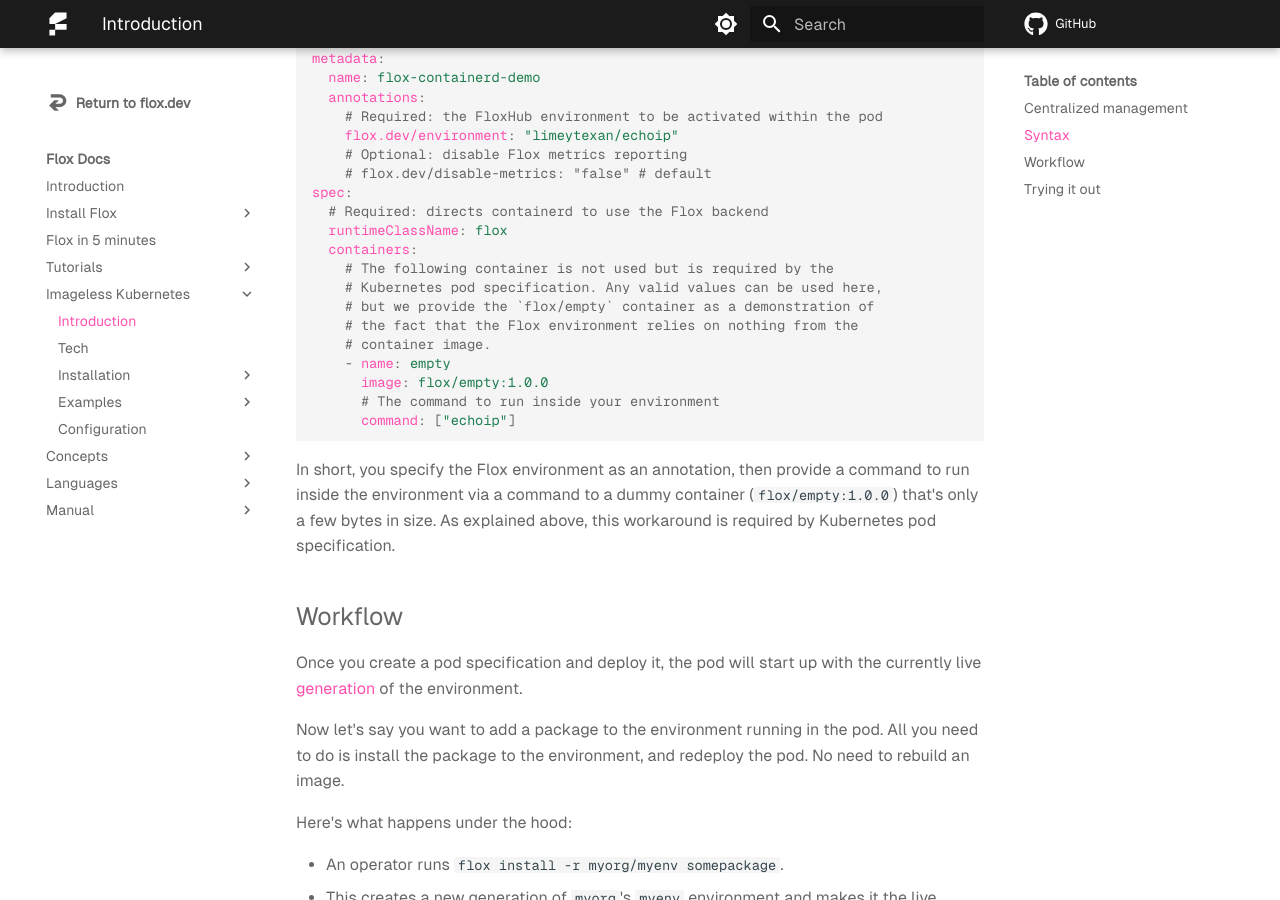
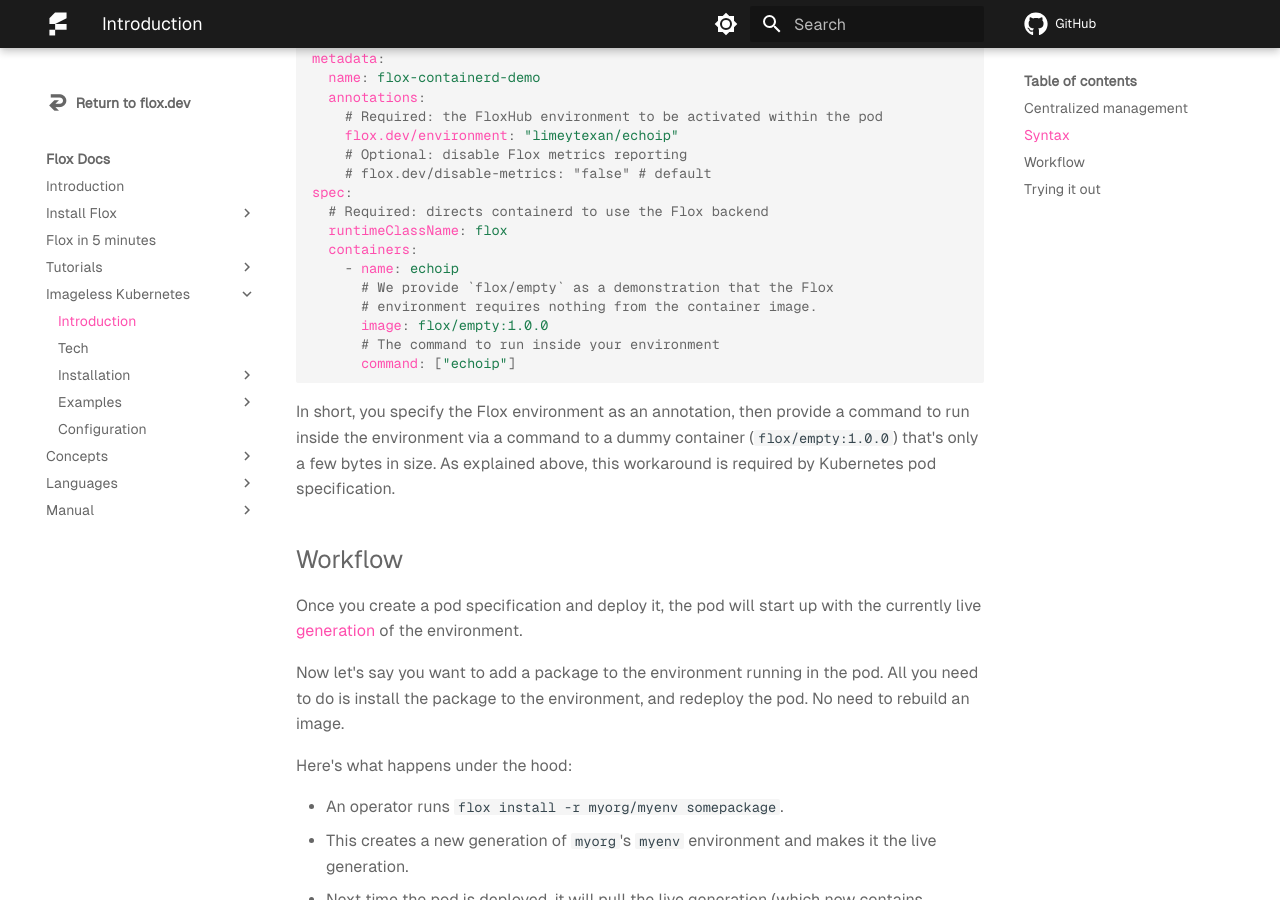
Before and after one commit to flox/floxdocs, an MkDocs documentation site: the page built from docs/k8s/intro.md, in a window 1280 px wide and 900 px high, scrolled down 992 px. Built offline with MkDocs 1.6.1 and Material for MkDocs 9.7.7, drawn with Linux system fonts in a browser that asks for light colours; plug-ins that fetch from the network failed and are left out; comment, search, counter and statistics services are not loaded.

```diff
--- a/docs/k8s/intro.md
+++ b/docs/k8s/intro.md
@@ -43,12 +43,9 @@ spec:
   # Required: directs containerd to use the Flox backend
   runtimeClassName: flox
   containers:
-    # The following container is not used but is required by the
-    # Kubernetes pod specification. Any valid values can be used here,
-    # but we provide the `flox/empty` container as a demonstration of
-    # the fact that the Flox environment relies on nothing from the
-    # container image.
-    - name: empty
+    - name: echoip
+      # We provide `flox/empty` as a demonstration that the Flox
+      # environment requires nothing from the container image.
       image: flox/empty:1.0.0
       # The command to run inside your environment
       command: ["echoip"]
```
